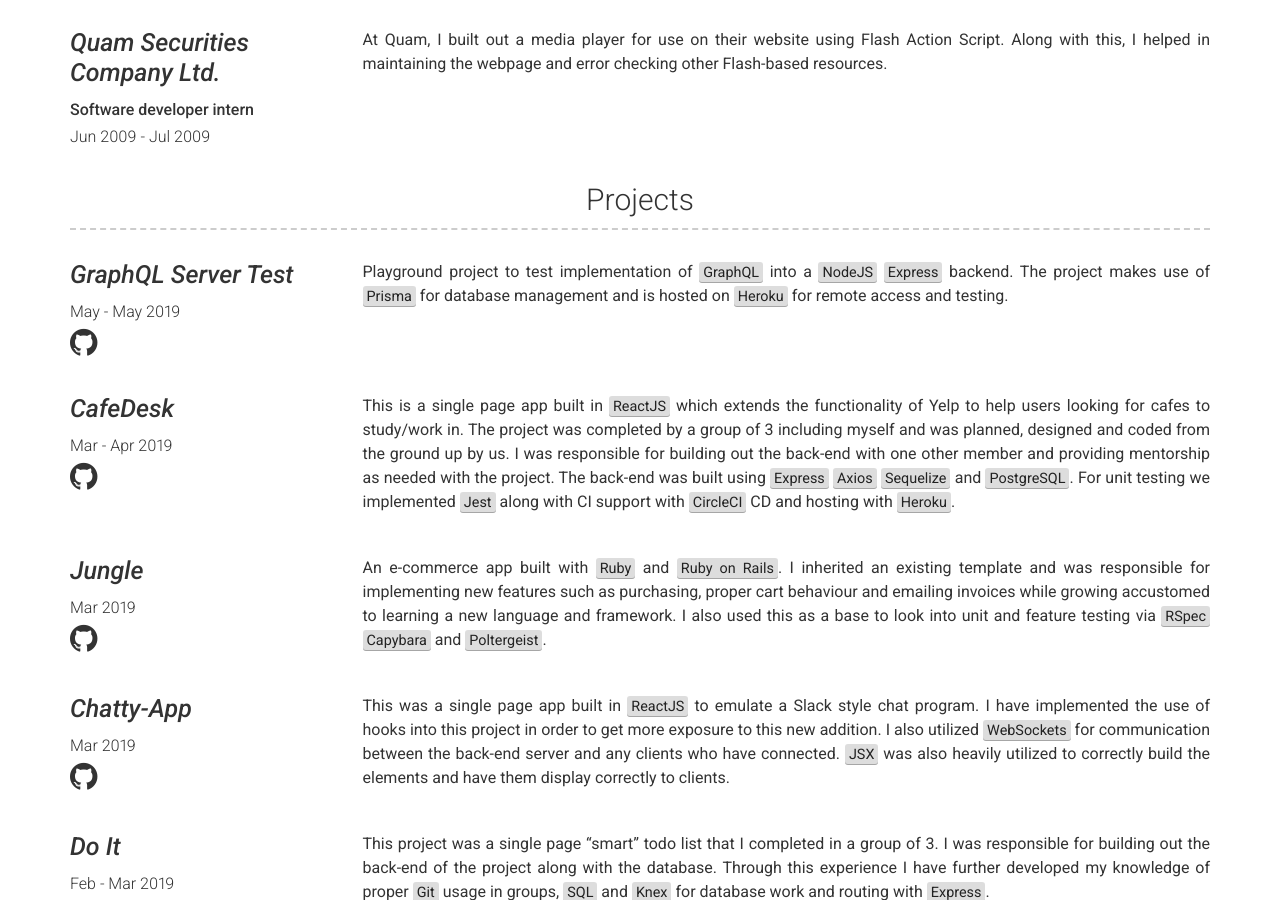
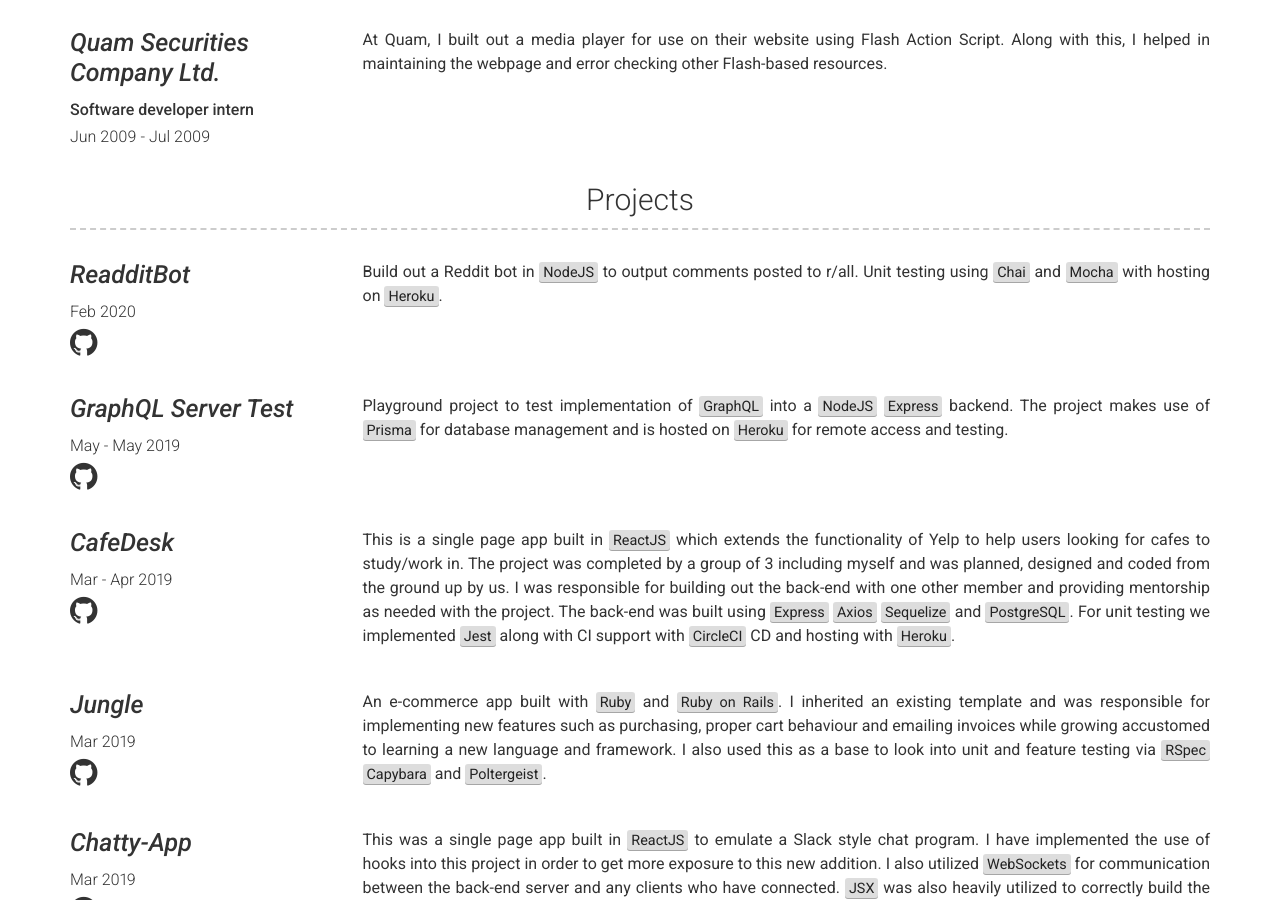
Before and after one commit to YvesDesjardins/YvesDesjardins.github.io, a Jekyll site: the page built from index.md, in a window 1280 px wide and 900 px high, scrolled down 1289 px. Built offline with Jekyll 4.4.1, drawn with Linux system fonts in a browser that asks for light colours.

Commit message:
Update projects.yml

```diff
--- a/_data/projects.yml
+++ b/_data/projects.yml
@@ -1,3 +1,10 @@
+- name: ReadditBot
+  date: Feb 2020
+  link: github.com/YvesDesjardins/ReadditBot
+  github: yvesdesjardins/ReadditBot
+  description: | # this will include new lines to allow paragraphs
+    Build out a Reddit bot in <mark>NodeJS</mark> to output comments posted to r/all. Unit testing using <mark>Chai</mark> and <mark>Mocha</mark> with hosting on <mark>Heroku</mark>.
+
 - name: GraphQL Server Test
   date: May - May 2019
   link: github.com/YvesDesjardins/graphql_server_test
```
